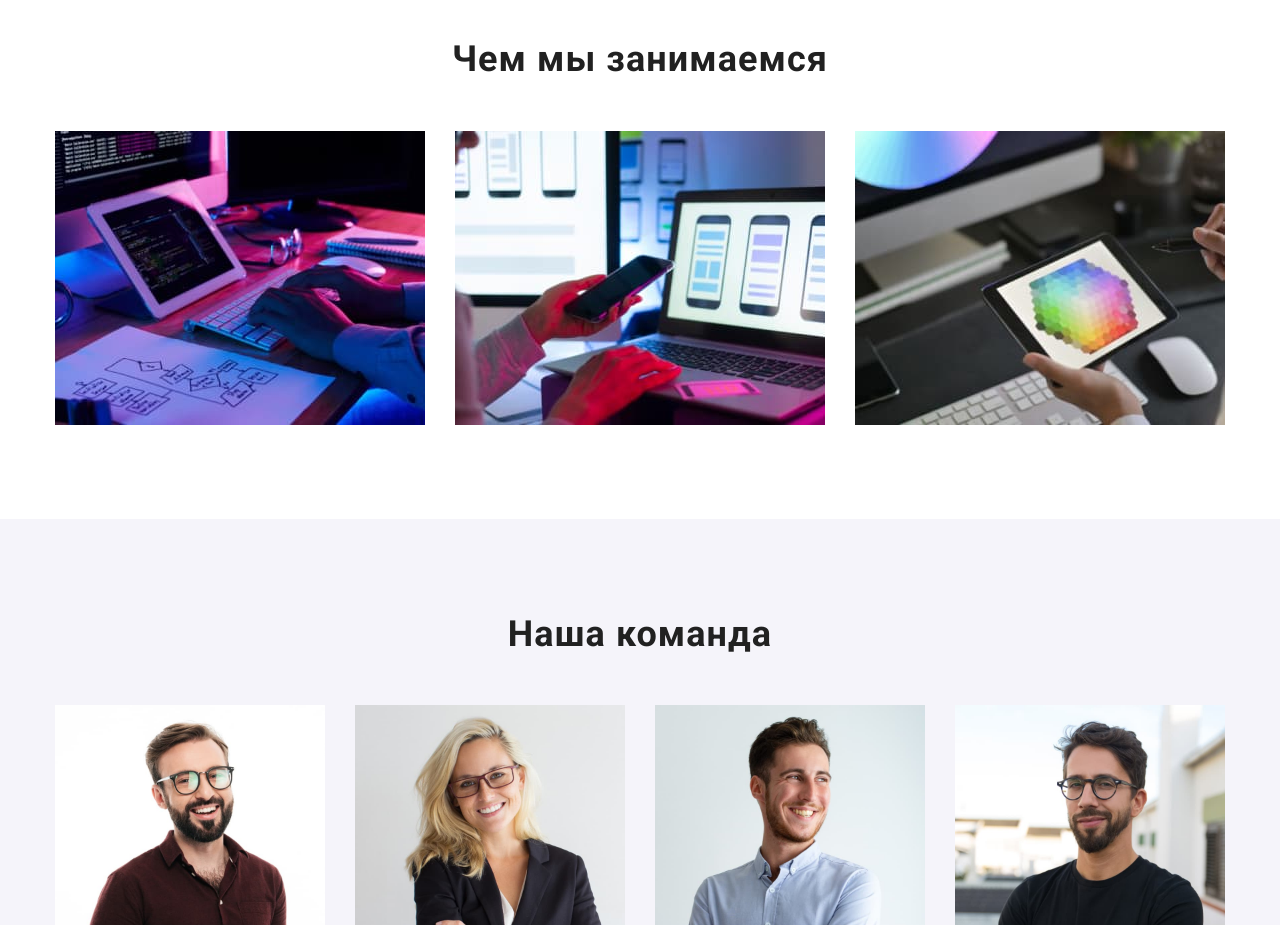
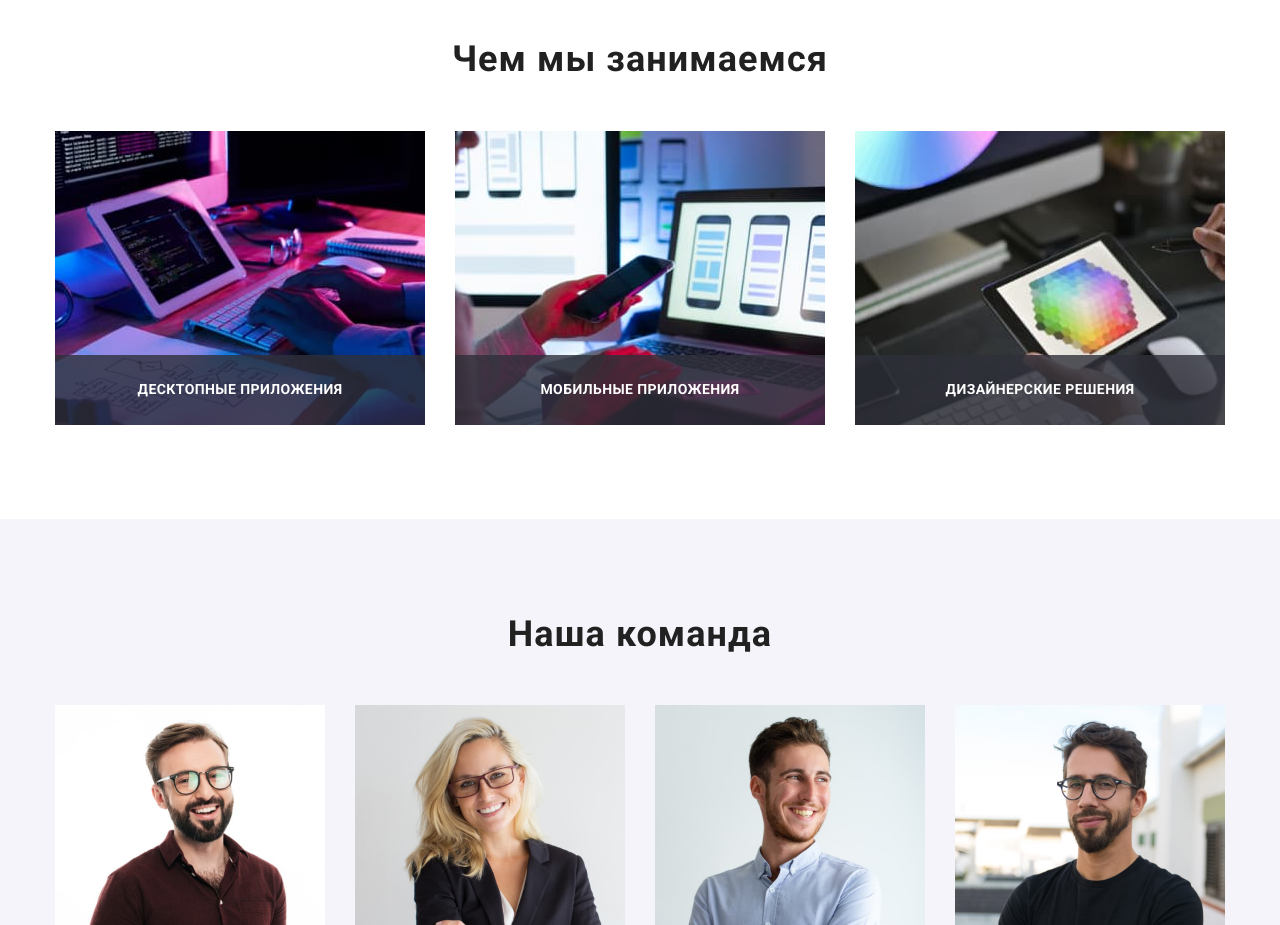
Before and after one commit to Demian-Pashkovskyi/goit-markup-hw-05, a plain HTML site: page index.html in a window 1280 px wide. Shown: the part 1080-2005 px from the top of the page. Drawn offline with nearby package versions, Linux system fonts and the light colour scheme.

```diff
--- a/css/main.css
+++ b/css/main.css
@@ -117,7 +117,6 @@ ul {
 }
 
 .site-nav .link {
-	position: relative;
 	transition: transform 250ms cubic-bezier(0.4, 0, 0.2, 1);
 
 	display: block;
@@ -140,13 +139,8 @@ ul {
 	color: var(--accent-color);
 }
 
-/* .site-nav .list {
-	position: relative;
-} */
-
 .site-nav .item:hover::after {
-	/* position: absolute; */
-	bottom: 19px;
+	/* bottom: 19px; */
 	content: "";
 	display: block;
 	height: 4px;
@@ -622,10 +616,12 @@ button {
 }
 
 .section-list {
+	position: relative;
 	padding: 0px;
 }
 
 .section-list .section-item + .section-item {
+	position: relative;
 	margin-left: 30px;
 	padding: 0px;
 }
@@ -639,6 +635,31 @@ button {
 	margin-bottom: 0px;
 }
 
+.imeges-section {
+	position: absolute;
+	display: flex;
+	align-items: center;
+	justify-content: center;
+	background-position: center;
+	margin: 0px;
+	border: 0px;
+	/* padding: 27px 82px; */
+	/* padding: 100%; */
+	height: 70px;
+	width: 370px;
+
+	left: 0px;
+	bottom: 0px;
+	font-style: normal;
+	font-weight: 700;
+	font-size: 14px;
+	line-height: 1.14;
+	text-align: center;
+	letter-spacing: 0.03em;
+	text-transform: uppercase;
+	color: var(--text-color-footer);
+	background: rgba(47, 48, 58, 0.8);
+}
 .section-title {
 	margin-bottom: 50px;
 	color: var(--primery-text-color);
--- a/index.html
+++ b/index.html
@@ -24,12 +24,12 @@
 				</a>
 				<nav>
 					<ul class="site-nav list">
-						<li class="item"><a href="index.html" class="link">Студия</a></li>
+						<li class="item">
+							<a href="index.html" class="link">Студия</a></li>
 						<li class="item"><a href="./portfolio.html" class="link">Портфолио</a></li>
 						<li class="item"><a href="index.html" class="link">Контакты</a></li>
 					</ul>
 				</nav>
-
 				<ul class="contacts-list">
 					<li class="item">
 						<a href="mailto:info@devstudio.com" class="link">
@@ -104,12 +104,21 @@
 					<ul class="section-list">
 						<li class="section-item">
 							<img src="./images/box_1.jpg" alt="Написання коду HTML" width="370" height="294" />
+							<div class="imeges-section">
+							<p>Десктопные приложения</p>
+							</div>
 						</li>
 						<li class="section-item">
 							<img src="./images/box_2.jpg" alt="Стилізація HTML з допомогою CSS" width="370" height="294" />
+							<div class="imeges-section">
+							<p>Мобильные приложения</p>
+							</div>
 						</li>
 						<li class="section-item">
 							<img src="./images/box_3.jpg" alt="Візуалізація даних" width="370" height="294" />
+							<div class="imeges-section">
+							<p>Дизайнерские решения</p>
+							</div>
 						</li>
 					</ul>
 				</div>
```
